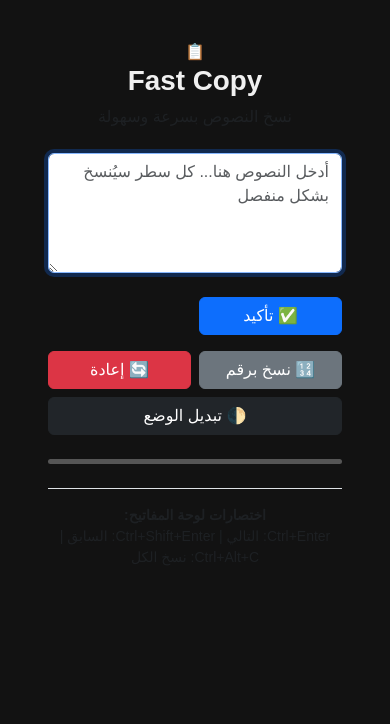
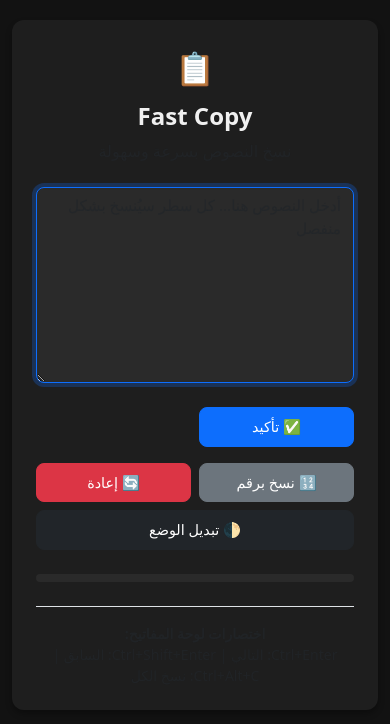
Before and after one commit to AlhosienIbrahim/Fast-Copy, a plain HTML site: page index.html in a window 390 px wide. Drawn offline with Linux system fonts and the light colour scheme; some packages are replaced by stand-ins of ours; a script that the page names is missing.

Commit message:
Refactor CSS for dark and light mode support
Removed old CSS variables and styles, and added new styles for dark and light modes.

```diff
--- a/CSS/style.css
+++ b/CSS/style.css
@@ -1,158 +1,122 @@
+/* Fast Copy - Bootstrap Custom Styles */
+
 :root {
-  --bg-color: #121212;
-  --text-color: #f0f0f0;
-  --textarea-bg: #1e1e1e;
-  --button-bg: #333;
-  --button-color: #fff;
-  --highlight: #28a745;
-  --primary: #007bff;
-  --danger: #dc3545;
+  --bg-dark: #121212;
+  --bg-light: #ffffff;
+  --text-dark: #f0f0f0;
+  --text-light: #000000;
+  --card-dark: #1e1e1e;
+  --card-light: #f8f9fa;
+}
+
+body {
+  min-height: 100vh;
+  background-color: var(--bg-dark);
+  color: var(--text-dark);
+  transition: all 0.3s ease;
+  padding: 20px 0;
 }
 
 body.light-mode {
-  --bg-color: #ffffff;
-  --text-color: #000000;
-  --textarea-bg: #f5f5f5;
-  --button-bg: #dddddd;
-  --button-color: #000000;
+  background-color: var(--bg-light);
+  color: var(--text-light);
 }
 
-body {
-  font-family: sans-serif;
-  direction: rtl;
-  padding: 16px;
-  background: var(--bg-color);
-  color: var(--text-color);
-  box-sizing: border-box;
-  transition: background 0.3s, color 0.3s;
-  min-height: 100vh;
-  margin: 0;
+.main-card {
+  background-color: var(--card-dark);
+  border-radius: 12px;
+  box-shadow: 0 4px 6px rgba(0, 0, 0, 0.3);
+  transition: all 0.3s ease;
 }
 
-.container {
-  max-width: 600px;
-  width: 100%;
-  margin: 0 auto;
-  padding: 0 8px;
+body.light-mode .main-card {
+  background-color: var(--card-light);
+  box-shadow: 0 4px 6px rgba(0, 0, 0, 0.1);
 }
 
-h2 {
-  text-align: center;
-  font-size: 1.5rem;
-  margin-bottom: 16px;
+#inputText {
+  background-color: #2a2a2a;
+  color: var(--text-dark);
+  border: 1px solid #444;
+  border-radius: 8px;
+  font-size: 1rem;
+  resize: vertical;
+  min-height: 180px;
 }
 
-textarea {
-  width: 100%;
-  height: 180px;
-  font-size: 1rem;
-  padding: 12px;
-  box-sizing: border-box;
-  background-color: var(--textarea-bg);
-  color: var(--text-color);
-  border: 1px solid #555;
-  border-radius: 4px;
-  resize: vertical;
+body.light-mode #inputText {
+  background-color: #ffffff;
+  color: var(--text-light);
+  border: 1px solid #dee2e6;
 }
 
-.buttons {
-  display: flex;
-  flex-wrap: wrap;
-  gap: 8px;
-  margin-top: 12px;
-  justify-content: flex-end;
+#inputText:focus {
+  outline: none;
+  border-color: #0d6efd;
+  box-shadow: 0 0 0 0.25rem rgba(13, 110, 253, 0.25);
 }
 
-.button-group {
-  display: flex;
-  gap: 5px;
+.btn {
+  border-radius: 8px;
+  font-weight: 500;
+  transition: all 0.2s ease;
+  padding: 10px 20px;
 }
 
-button {
-  font-size: 0.95rem;
-  padding: 12px;
-  cursor: pointer;
-  border: none;
-  border-radius: 6px;
-  background-color: var(--button-bg);
-  color: var(--button-color);
-  transition: background-color 0.3s, transform 0.1s;
-  touch-action: manipulation;
-  -webkit-tap-highlight-color: transparent;
-  flex: 1 1 auto;
-  min-width: 120px;
-}
-
-button:active {
+.btn:active {
   transform: scale(0.98);
 }
 
-#genBtn, #copyAllBtn, #resumeBtn, #prevBtn {
-  display: none;
+@keyframes flash {
+  0%, 100% { opacity: 1; }
+  50% { opacity: 0.6; }
 }
 
-#genBtn { background-color: var(--highlight); }
-#prevBtn { background-color: #ffc107; color: black; }
-#copyAllBtn { background-color: var(--primary); color: white; }
-#resumeBtn { background-color: #17a2b8; }
-#resetBtn { background-color: var(--danger); color: white; }
-#modeToggle { background-color: #6c757d; color: white; }
-
-#requestClipboardBtn {
-  background-color: #4CAF50;
-  color: white;
-  border: none;
-  padding: 12px 20px;
-  margin: 10px auto;
-  font-size: 16px;
-  border-radius: 8px;
-  cursor: pointer;
-  transition: background-color 0.3s ease;
-  display: none;
-  text-align: center;
-}
-
-#requestClipboardBtn:hover {
-  background-color: #45a049;
-}
-
-#status {
-  margin-top: 16px;
-  font-weight: bold;
-  text-align: center;
-  font-size: 0.9rem;
+.flash-effect {
+  animation: flash 0.3s ease;
 }
 
 #progressBar {
-  height: 5px;
-  background: #555;
-  margin-top: 10px;
-  border-radius: 3px;
+  height: 8px;
+  background-color: #2a2a2a;
+  border-radius: 4px;
   overflow: hidden;
+}
+
+body.light-mode #progressBar {
+  background-color: #e9ecef;
 }
 
 #progressFill {
   height: 100%;
-  width: 0%;
-  background: var(--highlight);
-  transition: width 0.3s;
+  background: linear-gradient(90deg, #0d6efd, #0dcaf0);
+  transition: width 0.3s ease;
+  border-radius: 4px;
 }
 
-@keyframes flash {
-  0% { opacity: 1; }
-  50% { opacity: 0.5; }
-  100% { opacity: 1; }
+.title-icon {
+  font-size: 2rem;
+  margin-bottom: 10px;
 }
 
-.flash-effect {
-  animation: flash 0.3s;
+/* Responsive adjustments */
+@media (max-width: 576px) {
+  .btn {
+    font-size: 0.9rem;
+    padding: 8px 16px;
+  }
+
+  #inputText {
+    min-height: 150px;
+    font-size: 0.95rem;
+  }
+
+  h1 {
+    font-size: 1.5rem;
+  }
 }
 
-@media (max-width: 400px) {
-  h2 { font-size: 1.1rem; }
-  textarea { height: 120px; font-size: 0.85rem; }
-  .buttons { flex-direction: column-reverse; }
-  button { font-size: 0.8rem; padding: 8px; width: 100%; }
-  #status { font-size: 0.8rem; }
-  #requestClipboardBtn { font-size: 14px; padding: 10px; }
+/* SweetAlert2 RTL support */
+.swal2-rtl {
+  direction: rtl !important;
 }
```
